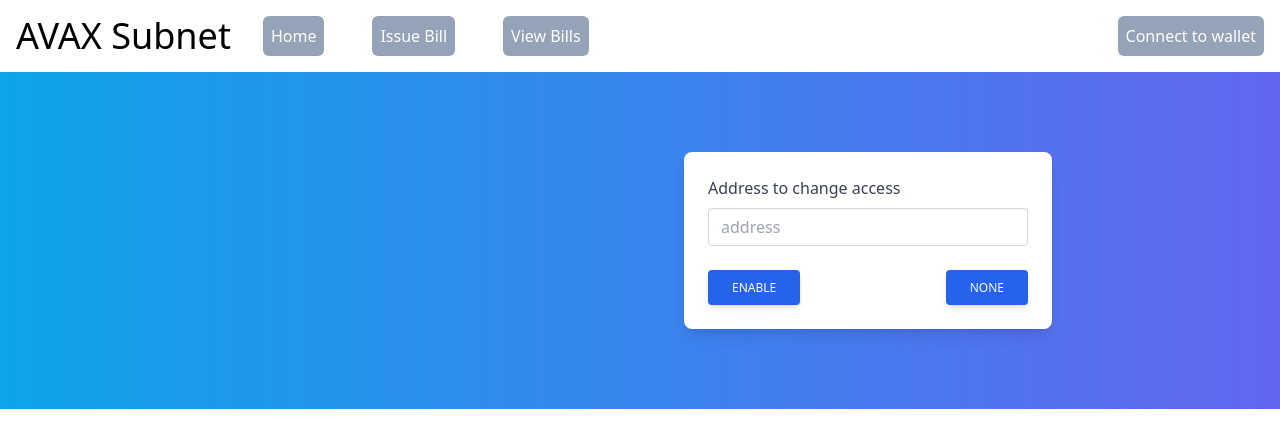
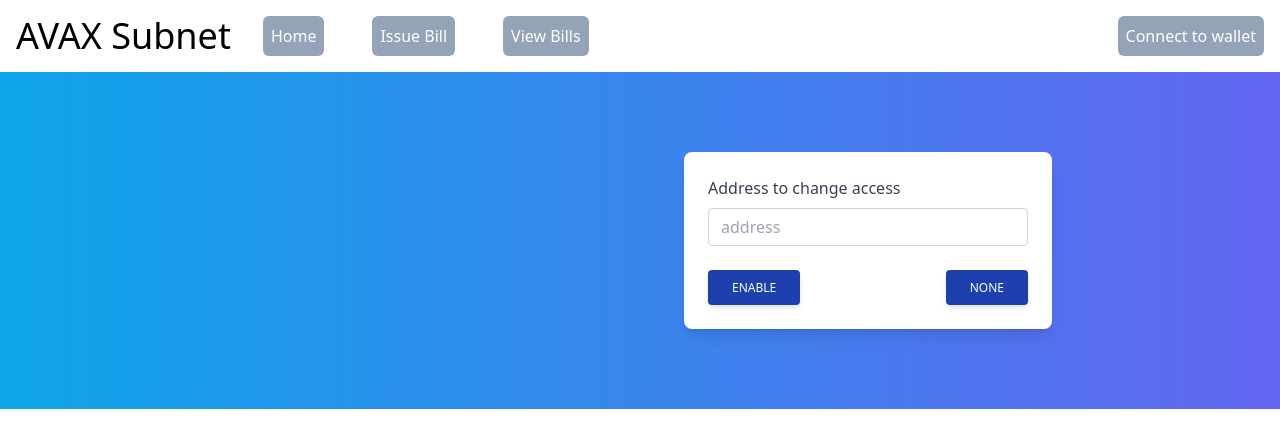
Before and after one commit to unchain-tech/AVAX-Subnet, a Next.js app in the folder client/: page /Admin in a window 1280 px wide. Shown: the top 448 px of the page. Built offline with nearby package versions, Linux system fonts and the light colour scheme.

Commit message:
refactor

```diff
--- a/client/components/Button/SubmitButton.tsx
+++ b/client/components/Button/SubmitButton.tsx
@@ -10,23 +10,11 @@
       type="submit"
       onClick={onClick}
       disabled={disable}
-      className="
-      px-6
-      py-2.5
-      bg-blue-600
-      text-white
-      font-medium
-      text-xs
-      leading-tight
-      uppercase
-      rounded
-      shadow-md
-      hover:bg-blue-700 hover:shadow-lg
-      focus:bg-blue-700 focus:shadow-lg focus:outline-none focus:ring-0
-      active:bg-blue-800 active:shadow-lg
-      transition
-      duration-150
-      ease-in-out"
+      className={
+        "px-6 py-2.5 text-white font-medium text-xs leading-tight uppercase rounded shadow-md hover:bg-blue-700 hover:shadow-lg focus:bg-blue-700 focus:shadow-lg focus:outline-none focus:ring-0 active:bg-blue-800 active:shadow-lg transition duration-150 ease-in-out" +
+        " " +
+        (disable ? "bg-gray-800 + cursor-not-allowed" : "bg-blue-800")
+      }
     >
       {title}
     </button>
--- a/client/components/Card/ViewBillCard.tsx
+++ b/client/components/Card/ViewBillCard.tsx
@@ -25,8 +25,11 @@
   }
 
   return (
-    <div className={bgColor}>
-      <div className="my-10 block p-5 rounded-lg shadow-lg w-fit">
+    <div
+      className={
+        "my-10 block p-5 rounded-lg shadow-lg w-fit" + " " + { bgColor }
+      }
+    >
       <h5 className="text-gray-900 text-xl leading-tight font-medium mb-2">
         {title}
       </h5>
@@ -40,6 +43,5 @@
       </p>
       <SubmitButton title={buttonTitle} disable={disable} onClick={onClick} />
     </div>
-    </div>
   );
 }
--- a/client/components/Form/AdminForm.tsx
+++ b/client/components/Form/AdminForm.tsx
@@ -49,8 +49,8 @@
           onChange={(value) => setAddress(value)}
         />
         <div className="flex justify-between">
-          <SubmitButton title="enable" disable={true} onClick={onEnable} />
-          <SubmitButton title="none" disable={true} onClick={onNone} />
+          <SubmitButton title="enable" disable={false} onClick={onEnable} />
+          <SubmitButton title="none" disable={false} onClick={onNone} />
         </div>
       </form>
     </div>
--- a/client/components/Form/IssueBillForm.tsx
+++ b/client/components/Form/IssueBillForm.tsx
@@ -43,7 +43,7 @@
           placeholder="Enter the address of recipient"
           onChange={(value) => setRecipient(value)}
         />
-        <SubmitButton title="issue" disable={true} onClick={onClickIssue} />
+        <SubmitButton title="issue" disable={false} onClick={onClickIssue} />
       </form>
     </div>
   );
```
Lines whose indentation alone changed are shown as unchanged.
